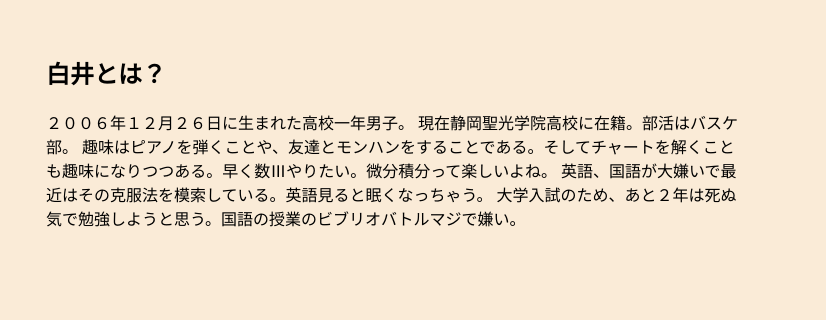
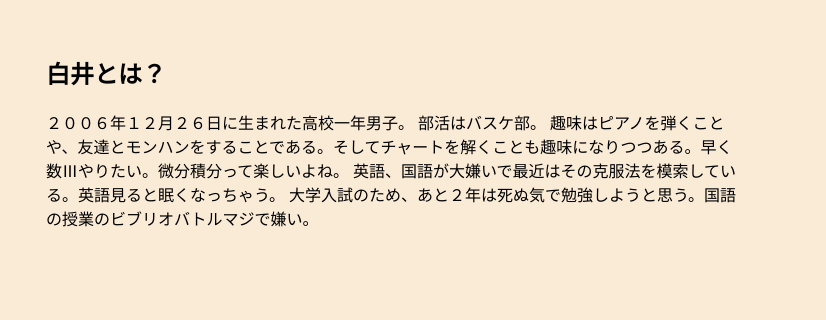
Before and after one commit to untititit/gikogikohasimasen, a plain HTML site: page index.html in a window 1280 px wide. Shown: the part 154-474 px from the top of the page, 454-1280 px from the left. Drawn offline with Linux system fonts and the light colour scheme.

Commit message:
Update index.html

```diff
--- a/index.html
+++ b/index.html
@@ -24,7 +24,7 @@
         <h2 id="chobi">白井とは？</h2>
         <p class="text">
         ２００６年１２月２６日に生まれた高校一年男子。
-        現在静岡聖光学院高校に在籍。部活はバスケ部。
+        部活はバスケ部。
         趣味はピアノを弾くことや、友達とモンハンをすることである。そしてチャートを解くことも趣味になりつつある。早く数Ⅲやりたい。微分積分って楽しいよね。
         英語、国語が大嫌いで最近はその克服法を模索している。英語見ると眠くなっちゃう。
         大学入試のため、あと２年は死ぬ気で勉強しようと思う。国語の授業のビブリオバトルマジで嫌い。
```
